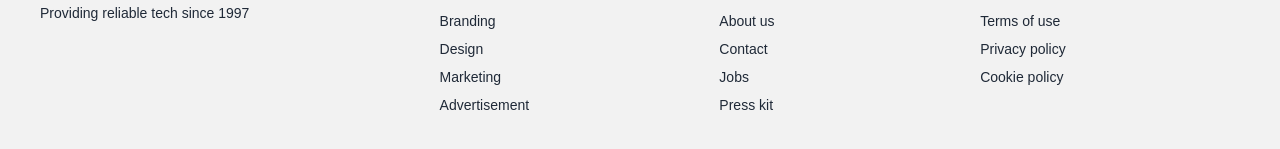
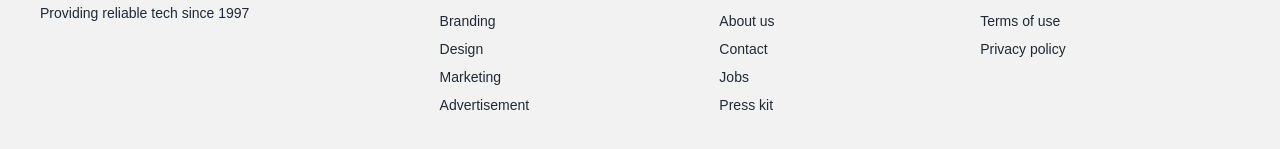
Before and after one commit to Towhidul123/hotel-client, a React (Vite) app: page / in a window 1280 px wide. Shown: the part 3113-3262 px from the top of the page. Built offline with nearby package versions, Linux system fonts and the light colour scheme; no server answers; a web font is replaced by a local one.

Commit message:
footer updated

```diff
--- a/src/pages/Shared/Footer/Footer.jsx
+++ b/src/pages/Shared/Footer/Footer.jsx
@@ -25,7 +25,7 @@ const Footer = () => {
                 <header className="footer-title">Legal</header>
                 <a className="link link-hover">Terms of use</a>
                 <a className="link link-hover">Privacy policy</a>
-                <a className="link link-hover">Cookie policy</a>
+
             </nav>
         </footer>
     );
```
